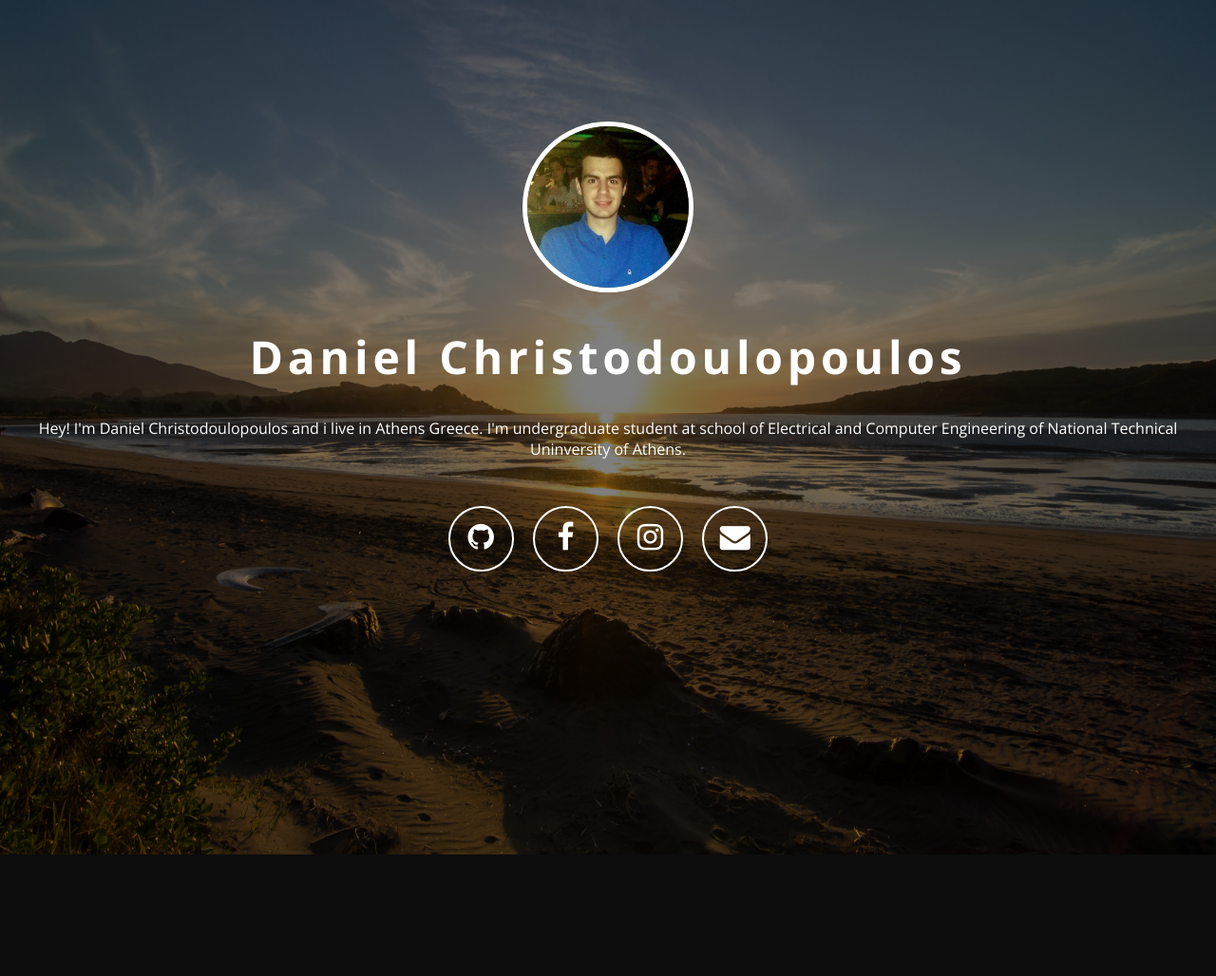
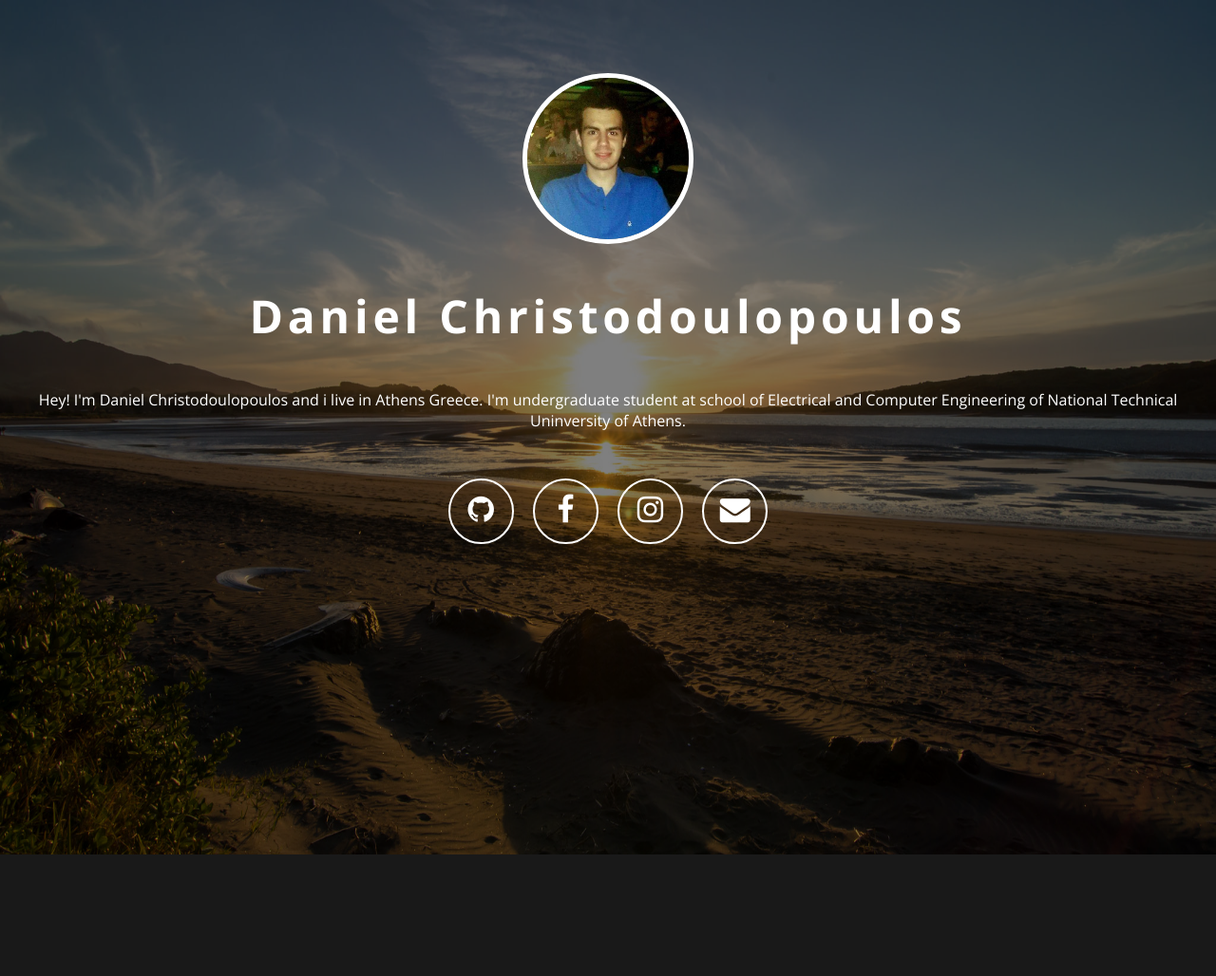
Before and after one commit to danchris/danchris.github.io, a Jekyll site: the page built from index.html, in a window 1280 px wide. Shown: the whole page at 95% size. Built offline with Jekyll 4.4.1, drawn with Linux system fonts in a browser that asks for light colours; nearby versions of some CDN libraries; after the commit the page ends 900 px from its top, so only the background shows below that.

Commit message:
Change margins on div and avatar

```diff
--- a/css/front.css
+++ b/css/front.css
@@ -22,13 +22,14 @@ body {
     height: 170px;
     border-radius: 100%;
     border: 5px solid white;
-    margin-bottom: 40px;
+    margin-top: 6%;
+    margin-bottom: 0.5%;
 }
 #avatar:hover {
   -moz-transform: scale(1.5);
   -webkit-transform: scale(1.5);
   transform: scale(1.5);
-  margin-bottom: 150px;
+  margin-bottom: 1%;
 }
 h1 {
     color: white;
@@ -36,25 +37,24 @@ h1 {
     letter-spacing: 0.1em;
     font-size: 3em;
     font-family: 'Open Sans';
-    margin: -10px 0;
 }
 p {
     color: white;
-    padding-top: 2%;
-    padding-bottom: 2%;
+    padding-top: 1%;
+    padding-bottom: 1%;
     font-weight: thin;
 }
 .content {
     width: 100%;
     height: 100%;
-    padding-top: 10%;
-    padding-bottom: 4&;
+   /* padding-top: 10%;
+    padding-bottom: 4%;*/
     background-color: rgba(0, 0, 0, 0.5);
     text-align: center;
 }
 ul {
     list-style: none;
-    padding: 0;
+    padding: 1% 0 0 0;
 }
 li {
     border-radius: 100%;
```
